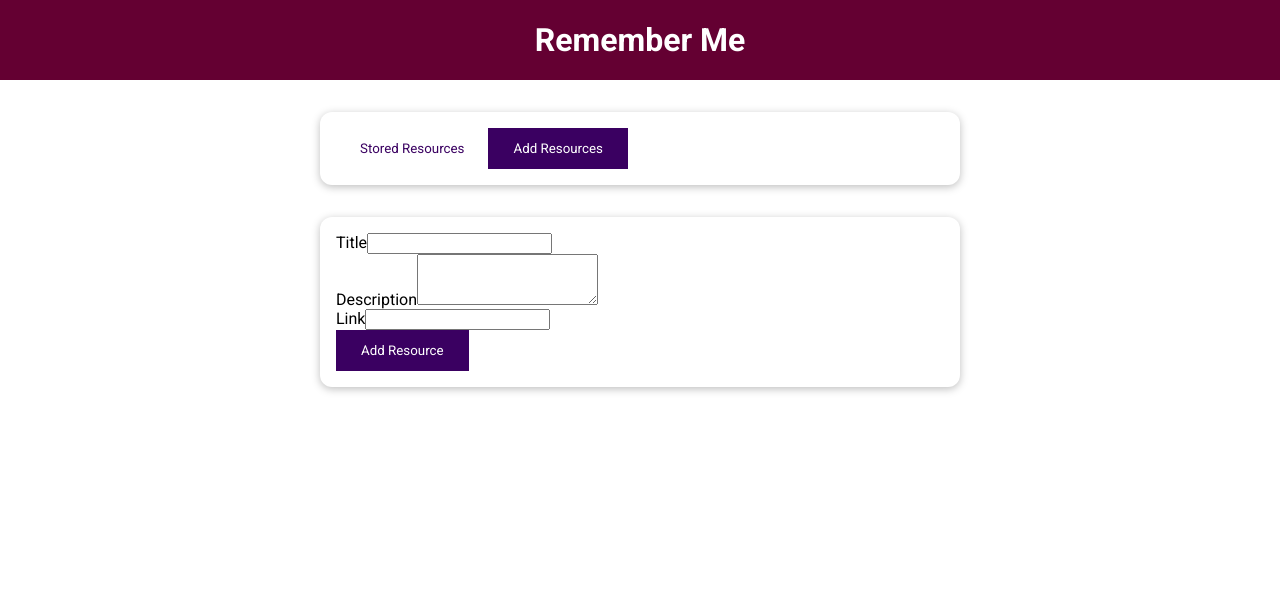
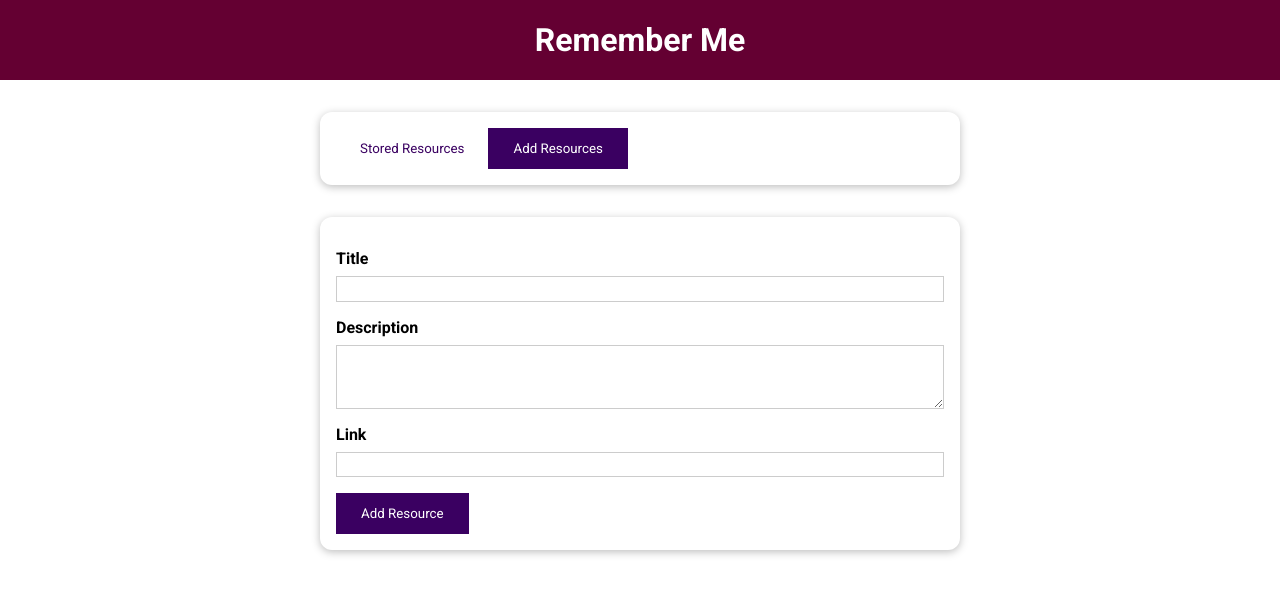
Before and after one commit to austinengelbrecht/Learning-Vue-Learning-Resources-App, a Vue app: page / in a window 1280 px wide. Both pictures are taken after a click on the button "Add Resources". Shown: the top 594 px of the page. Built offline with nearby package versions, Linux system fonts and the light colour scheme.

Commit message:
Add form styling

```diff
--- a/src/components/learning-resources/AddResource.vue
+++ b/src/components/learning-resources/AddResource.vue
@@ -27,4 +27,30 @@
 export default {};
 </script>
 
-<style></style>
+<style scoped>
+label {
+  font-weight: bold;
+  display: block;
+  margin-bottom: 0.5rem;
+}
+
+input,
+textarea {
+  display: block;
+  width: 100%;
+  font: inherit;
+  padding: 0.15rem;
+  border: 1px solid #ccc;
+}
+
+input:focus,
+textarea:focus {
+  outline: none;
+  border-color: #3a0061;
+  background-color: #f7ebff;
+}
+
+.form-control {
+  margin: 1rem 0;
+}
+</style>
```
